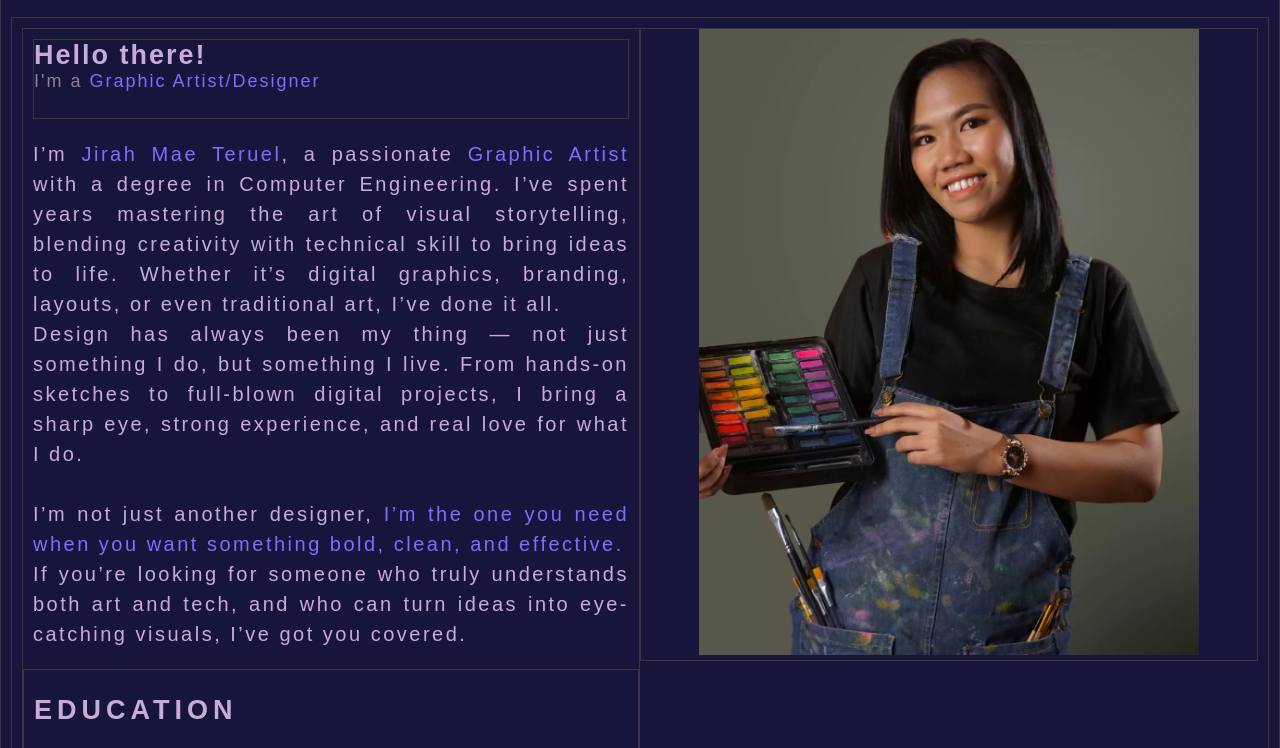
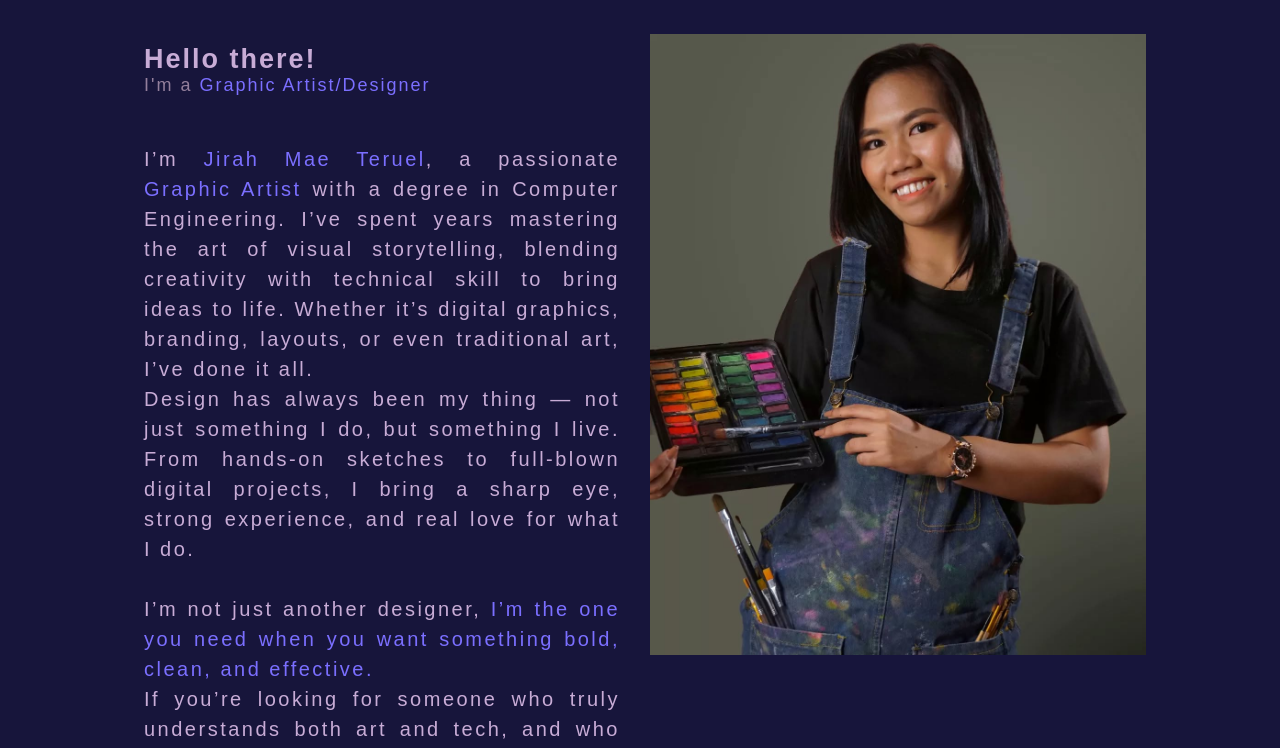
Before and after one commit to christVayds/jirah_portfolio, a plain HTML site: page about.html in a window 1280 px wide. Shown: the part 86-834 px from the top of the page. Drawn offline with Linux system fonts and the light colour scheme; a web font is replaced by a local one.

Commit message:
fix the about page, centering the about body

```diff
--- a/resources/style/index.css
+++ b/resources/style/index.css
@@ -263,13 +263,14 @@ body {
     padding: 10px;
     display: flex;
     align-items: start;
-    justify-content: space-between;
+    justify-content: center;
     text-align: justify;
     text-justify: inter-word;
 }
 
 .body .side{
-    width: 50%;
+    width: 40%;
+    margin: 10px;
 }
 
 .body .side .greetings{
@@ -411,13 +412,13 @@ body {
 .body .about_info{
     display: flex;
     align-items: center;
-    justify-content: center;
+    justify-content: end;
     animation: appear 0.5s ease-in-out;
     margin-bottom: 20px;
 }
 
 .body .about_info .my_photo{
-    width: 500px;
+    width: 100%;
 }
 
 .body .about_info .my_photo img{
@@ -557,6 +558,7 @@ body {
 
     .body .side{
         width: 100%;
+        margin: 0;
     }
 
     .body .side.about_info{
@@ -577,6 +579,6 @@ body {
 }
 
 /* for debugging layout */
-.showBorder{
+/* .showBorder{
     border: 1px solid var(--border);
-}
+} */
```
